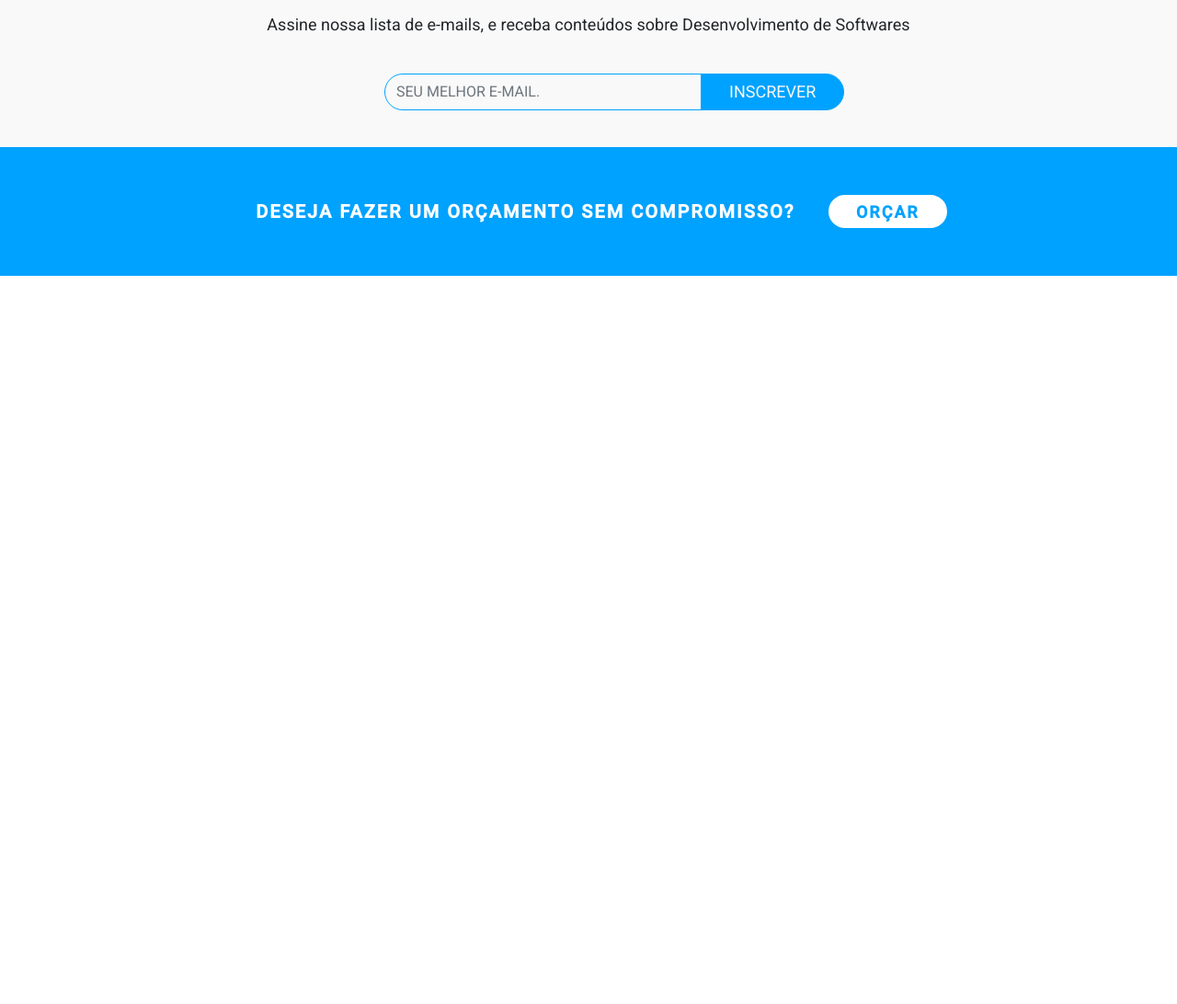
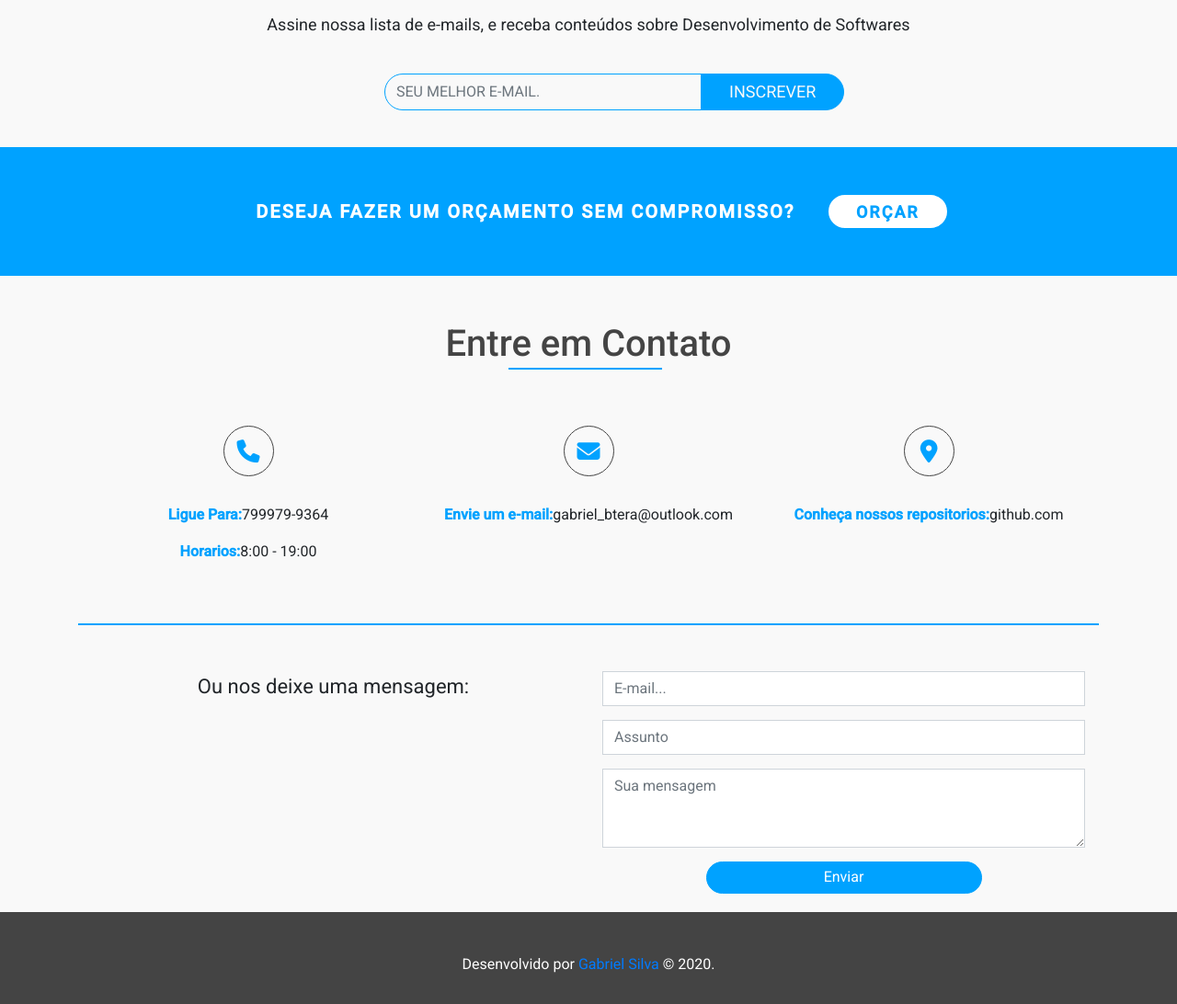
Before and after one commit to gabrielbtera/GetWebAgency, a website: page index.html in a window 1280 px wide. Shown: the part 4418-5510 px from the top of the page at 92% size. Before the commit the page ends 4718 px from the top, so only its background shows below. Drawn offline with nearby package versions, Linux system fonts and the light colour scheme; a script that the page names is missing.

Commit message:
footer contact and suggestions

```diff
--- a/css/styles.css
+++ b/css/styles.css
@@ -471,6 +471,73 @@ body {
     padding: 40px 100px;
 }
 
+/*footer*/
+
+#contact-area {
+    text-align: center;
+    background-color: #f9f9f9;
+
+
+}
+
+
+.contact-box {
+    padding-bottom: 50px;
+    margin-bottom: 50px;
+    border-bottom: 2px solid #00a2ff;
+}
+
+.col-md-4.contact-box i {
+    color: #00a2ff;
+    width: 55px;
+    height: 55px;
+    border: solid 1px #444;
+    border-radius: 50%;
+    font-size: 25px;
+    line-height: 55px;
+    margin-bottom: 30px;
+}
+
+.col-md-4.contact-box span {
+    color: #00a2ff;
+    font-weight: bold;
+}
+
+#msg-box{
+    font-size: 22px;
+}
+
+#contact-form input[type="text"], #contact-form input[type="email"], #contact-form textarea{
+    margin-bottom: 15px;
+    border-radius: 0;
+}
+
+
+#submit{
+    background-color: #00a2ff;
+    color: #ffffff;
+    border: solid 1px #00a2ff;
+    width: 300px;
+    height: 35px;
+    border-radius: 20px;
+    margin-bottom: 20px;
+}
+
+#submit:hover{
+    background-color: transparent;
+    color: #00a2ff;
+}
+
+#copy-area{
+    text-align: center;
+    background-color: #444;
+    height: 100px;
+    color: #ffffff;
+}
+
+#copy-area p {
+    margin-top: 45px;
+}
 
 /*responsive*/
 
@@ -707,4 +774,5 @@ body {
         margin-top: 0;
     }
 
+
 }
--- a/index.html
+++ b/index.html
@@ -323,6 +323,54 @@
     </main>
 
 
+    <!--Rodapé-->
+    <footer>
+        <div id="contact-area">
+            <div class="container">
+                <div class="row">
+                    <div class="col-md-12">
+                        <h3 class="main-title">Entre em Contato</h3>
+                    </div>
+                    <div class="col-md-4 contact-box">
+                        <i class="fas fa-phone"></i>
+                        <p><span class="contact-title">Ligue Para:</span>799979-9364</p>
+                        <p><span class="contact-title">Horarios:</span>8:00 - 19:00</p>
+                    </div>
+
+                    <div class="col-md-4 contact-box">
+                        <i class="fas fa-envelope"></i>
+                        <p><span class="contact-title">Envie um e-mail:</span>gabriel_btera@outlook.com</p>
+                    </div>
+                    <div class="col-md-4 contact-box">
+                        <i class="fas fa-map-marker-alt"></i>
+                        <p><span class="contact-title">Conheça nossos repositorios:</span>github.com</p>
+                    </div>
+                    <div class="col-md-6" id = "msg-box">
+
+                        <p>Ou nos deixe uma mensagem:</p>
+                    </div>
+                    <div class="col-md-6" id="contact-form">
+                        <form action="">
+                            <input type="email" class="form-control" placeholder="E-mail..." name="email">
+                            <input type="text" class="form-control" placeholder="Assunto" name="subject">
+                            <textarea class="form-control" rows="3" placeholder="Sua mensagem" name= "msg"></textarea>
+                            <input type="submit" class="main-btn" id="submit" value="Enviar">
+                        </form>
+                    </div>
+                </div>
+            </div>
+        </div>
+        <div id = "copy-area">
+            <div class="container">
+                <div class="row">
+                    <div class="col-md-12">
+                        <p>Desenvolvido por <a href="https://github.com/gabrielbtera">Gabriel Silva </a> &copy; 2020.</p>
+                    </div>
+                </div>
+            </div>
+        </div>
+    </footer>
+
     <script src="js/scripts.js"></script>
 </body>
 </html>
```
